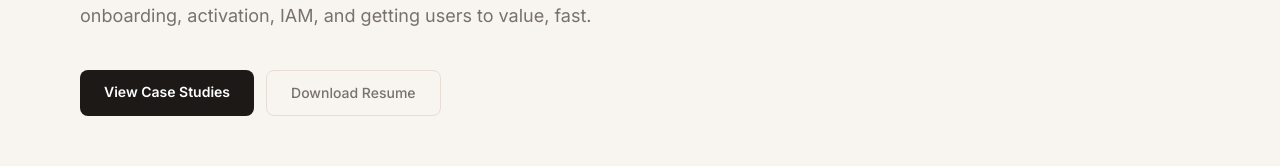
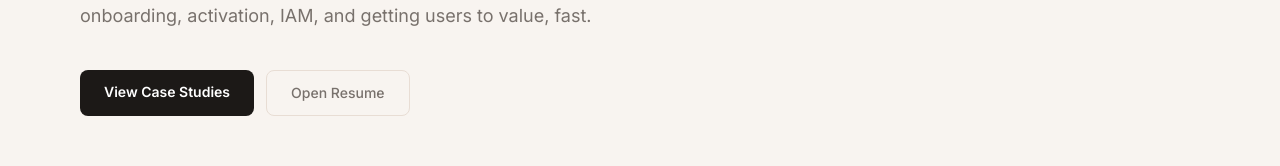
Before and after one commit to sioboston-shiv/eportfolio, a React (Vite) app: page / in a window 1280 px wide. Shown: the part 434-600 px from the top of the page. Built offline with nearby package versions, Linux system fonts and the light colour scheme.

Commit message:
update resume button label

```diff
--- a/src/content.js
+++ b/src/content.js
@@ -16,7 +16,7 @@ export const hero = {
   lastName: 'McAuley',
   tagline: 'Product Manager obsessed with turning complex, multi-persona journeys into scalable experiences. 14 years in EdTech — onboarding, activation, IAM, and getting users to value, fast.',
   primaryBtn: { label: 'View Case Studies', href: '#projects' },
-  secondaryBtn: { label: 'Download Resume', href: '/resume.pdf' },
+  secondaryBtn: { label: 'Open Resume', href: '/resume.pdf' },
   stats: [
     { num: '14+', label: 'Years in Product' },
     { num: '19%', label: 'YoY Revenue Growth' },
```
